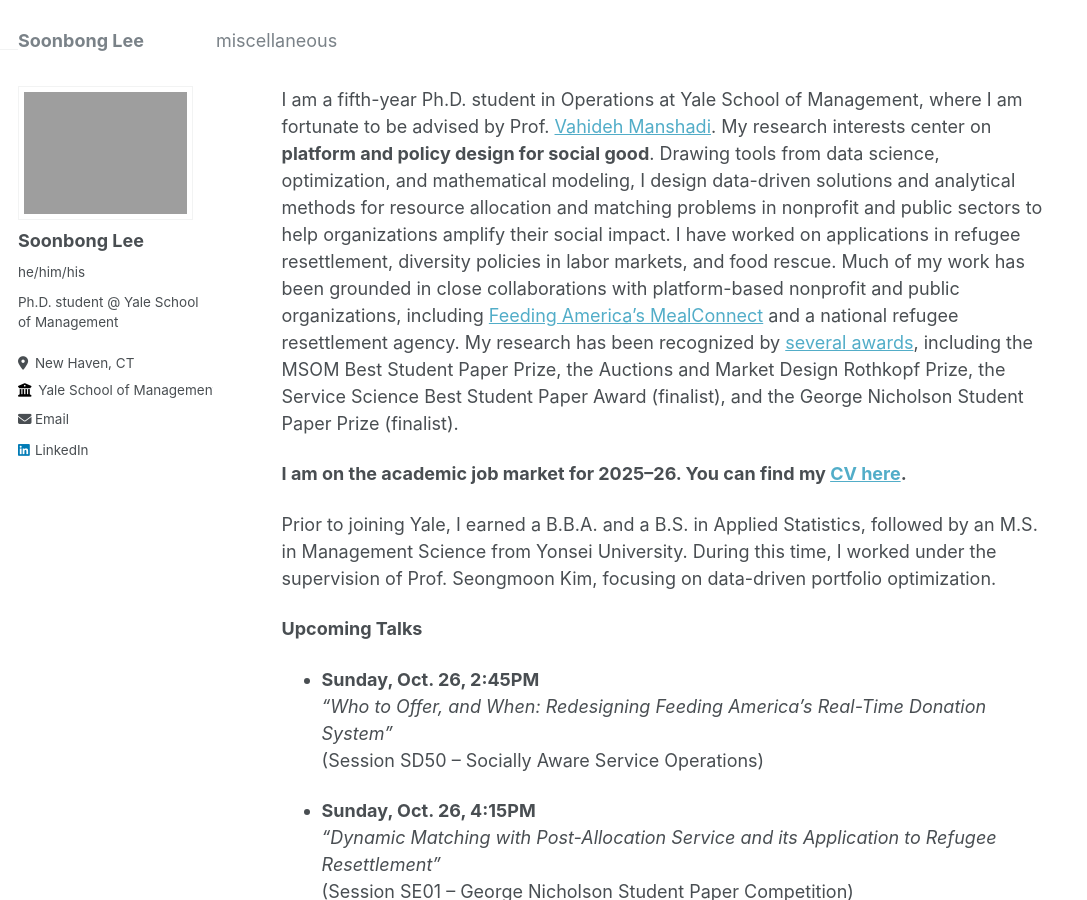
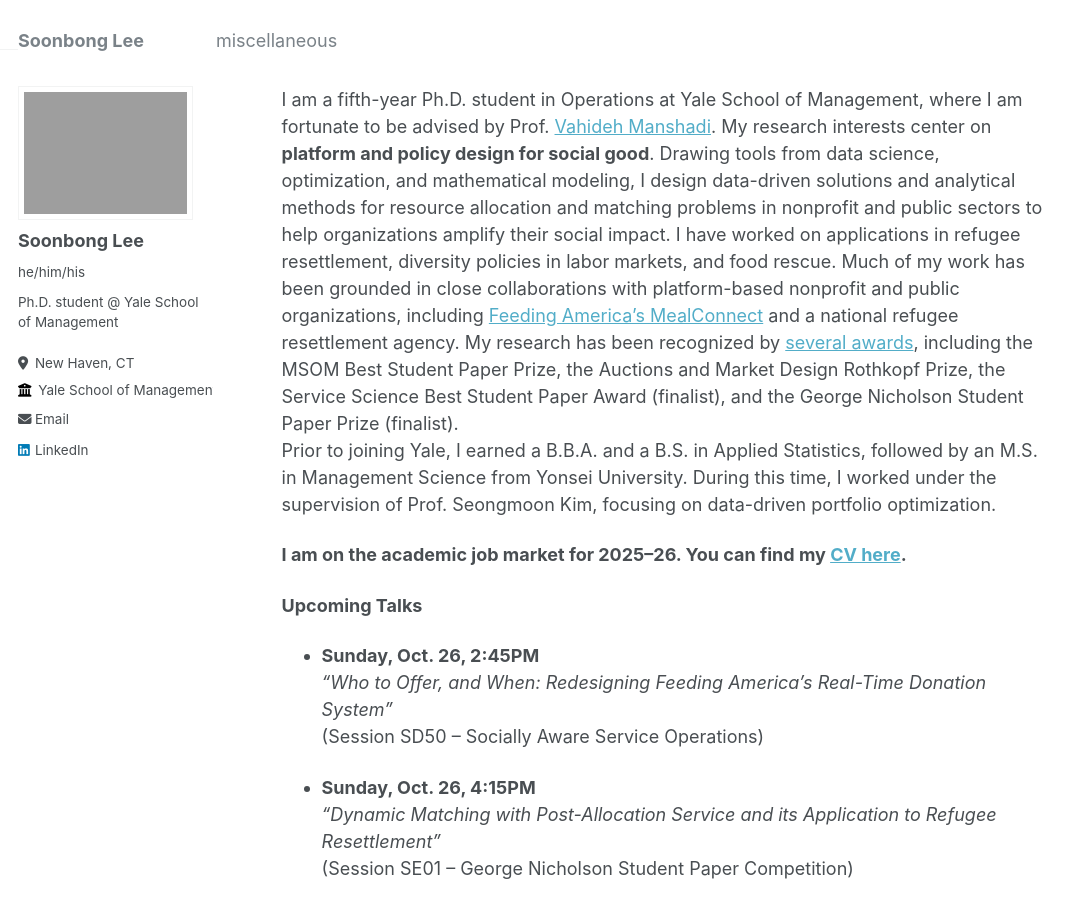
Before and after one commit to soonbong-lee/soonbong-lee.github.io, a Jekyll site: the page built from _pages/about.md, in a window 1280 px wide and 900 px high. Shown: the whole window, without its empty margins (0-1087 px from the left). Built offline with Jekyll 4.4.1, drawn with Linux system fonts in a browser that asks for light colours.

```diff
--- a/_pages/about.md
+++ b/_pages/about.md
@@ -9,11 +9,10 @@ redirect_from:
 
 I am a fifth-year Ph.D. student in Operations at Yale School of Management, where I am fortunate to be advised by Prof. [Vahideh Manshadi](https://vahideh-manshadi.com/). My research interests center on **platform and policy design for social good**. Drawing tools from data science, optimization, and mathematical modeling, I design data-driven solutions and analytical methods for resource allocation and matching problems in nonprofit and public sectors to help organizations amplify their social impact. I have worked on applications in refugee resettlement, diversity policies in labor markets, and food rescue.
 Much of my work has been grounded in close collaborations with platform-based nonprofit and public organizations, including [Feeding America’s MealConnect](https://mealconnect.org/) and a national refugee resettlement agency. My research has been recognized by [several awards](https://som.yale.edu/story/2024/phd-student-soonbong-lee-wins-two-informs-awards-research-refugee-resettlement-process), including the MSOM Best Student Paper Prize, the Auctions and Market Design Rothkopf Prize, the Service Science Best Student Paper Award (finalist), and the George Nicholson Student Paper Prize (finalist).
+Prior to joining Yale, I earned a B.B.A. and a B.S. in Applied Statistics, followed by an M.S. in Management Science from Yonsei University. During this time, I worked under the supervision of Prof. Seongmoon Kim, focusing on data-driven portfolio optimization.
 
 <p><strong>I am on the academic job market for 2025–26. You can find my
 <a href="/files/Soonbong_Lee_CV_Sep_2025 v4.pdf">CV here</a>.</strong></p>
-
-Prior to joining Yale, I earned a B.B.A. and a B.S. in Applied Statistics, followed by an M.S. in Management Science from Yonsei University. During this time, I worked under the supervision of Prof. Seongmoon Kim, focusing on data-driven portfolio optimization.
 
 **Upcoming Talks**
 
```
